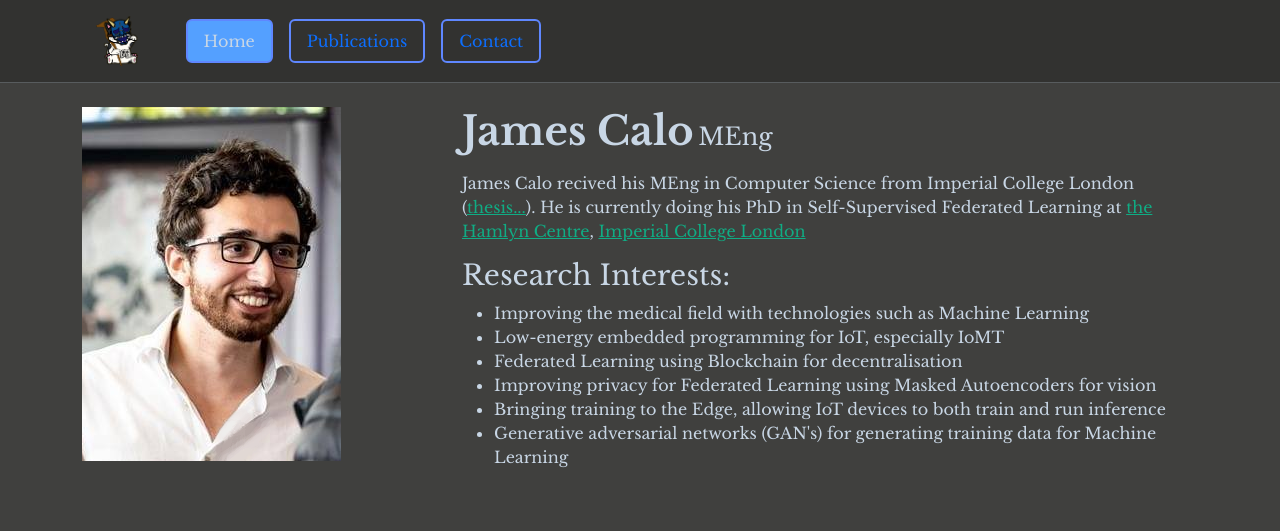
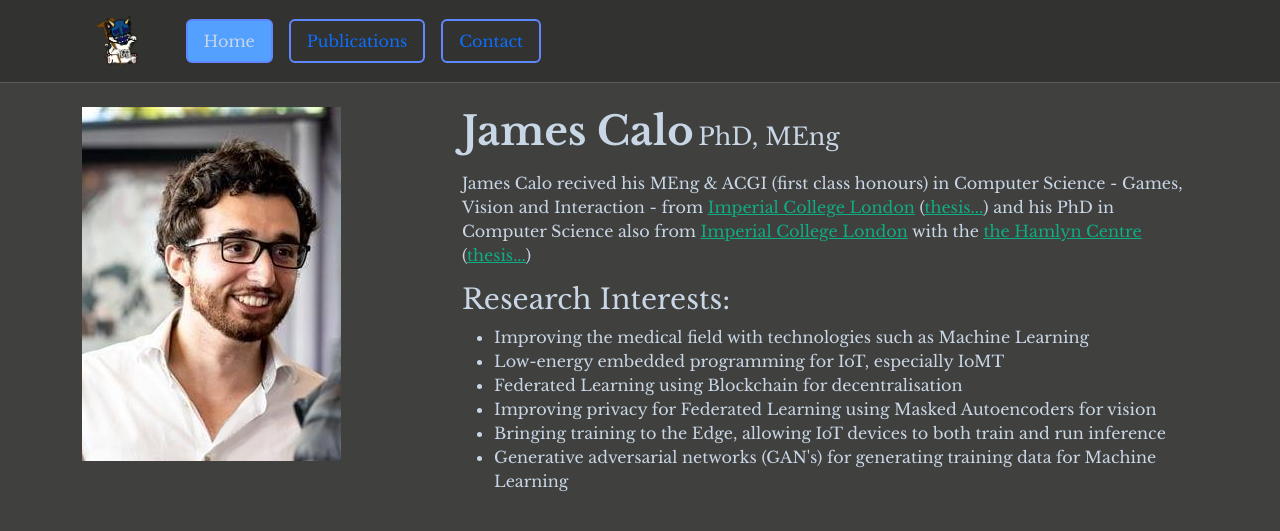
Before and after one commit to SagaraBattousai/SagaraBattousai.github.io, a Jekyll site: the page built from index.html, in a window 1280 px wide. Shown: the top 531 px of the page. Built offline with Jekyll 4.4.1, drawn with Linux system fonts in a browser that asks for light colours.

Commit message:
Updated index and the nav (from last time, I cant remember what it does). Going to change css soon

```diff
--- a/_includes/navigation.html
+++ b/_includes/navigation.html
@@ -6,14 +6,14 @@
     {% for item in site.data.navigation %}
     <li class="nav-item">
       <a href="{{ item.link }}" aria-current="page"
-        class="nav-link tab {% if page.url == item.link %} selected-tab{% endif %}">
-        {% comment %} ${path == "index.html"? "selected-tab" : ""}" > {% endcomment %}
+        class="nav-link tab {% if page.url == item.link %} selected-tab {% endif %}">
         {{ item.name }}
       </a>
     </li>
     {% endfor %}
     {% comment %}
     TODO: Add light dark toggler
+    TODO: ^^ link text now blue instead of geen please revert!
     {% endcomment %}
   </ul>
   <hr>
--- a/index.html
+++ b/index.html
@@ -15,14 +15,14 @@ keywords:
     </div>
     <div class="col-8 mt-4">
       <h1 style="display:inline;">James Calo</h1>
-      <h4 style="display:inline;">MEng</h4>
-      <p class="pt-3 intro-text"> James Calo recived his MEng in Computer Science from
-        Imperial College London
-        (<a href="theses/Automated_Surgical_Skill_Assessment.pdf">thesis...</a>).
-        He is currently doing his PhD in Self-Supervised Federated Learning at
-        <a href="https://www.imperial.ac.uk/hamlyn-centre/">the Hamlyn Centre</a>,
-        <a href="https://www.imperial.ac.uk/">Imperial College London</a>
-      </p>
+      <h4 style="display:inline;">PhD, MEng</h4>
+      <p class="pt-3 intro-text"> James Calo recived his MEng &amp; ACGI (first class honours) in Computer Science -
+        Games, Vision and Interaction - from <a href="https://www.imperial.ac.uk/">Imperial College London</a> (<a
+          href="theses/Automated_Surgical_Skill_Assessment.pdf">thesis...</a>) and his PhD in Computer Science also from
+        <a href="https://www.imperial.ac.uk/">Imperial College London</a> with the <a
+          href="https://www.imperial.ac.uk/hamlyn-centre/">the Hamlyn Centre</a> (<a
+          href="theses/PhD_Thesis.pdf">thesis...</a>)
+
       <h3>Research Interests:</h3>
       <ul>
         <li>Improving the medical field with technologies such as Machine Learning</li>
```
Also changed, not shown: 2 other files.
